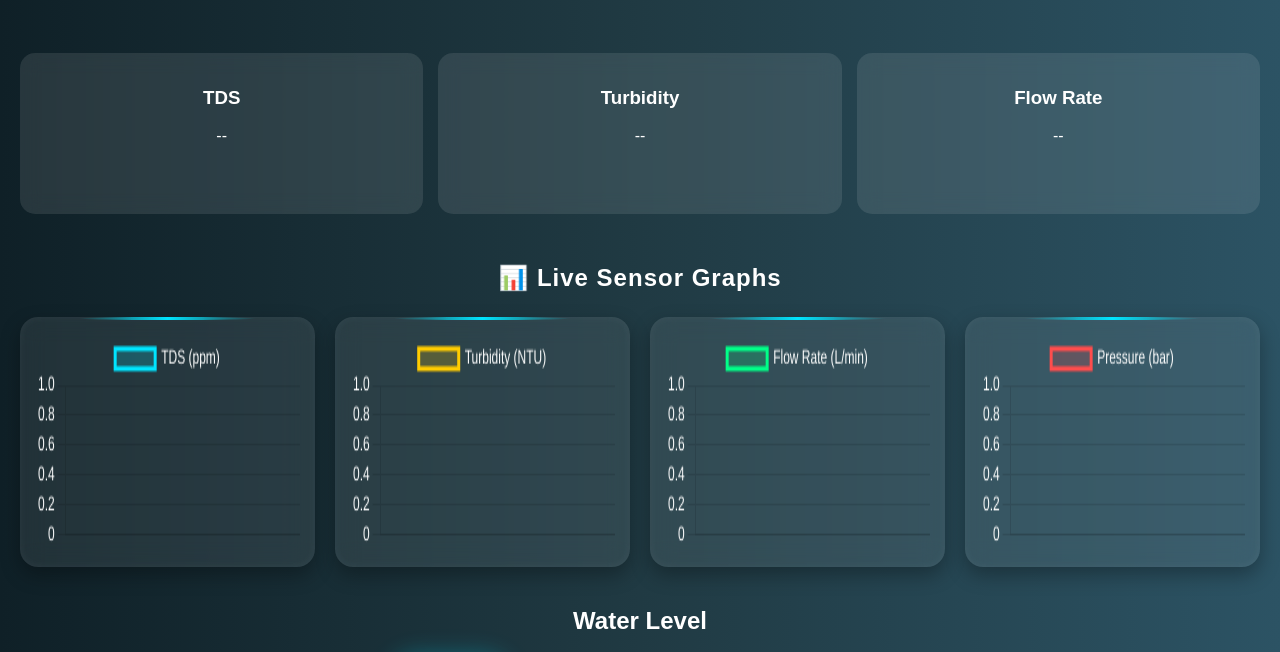
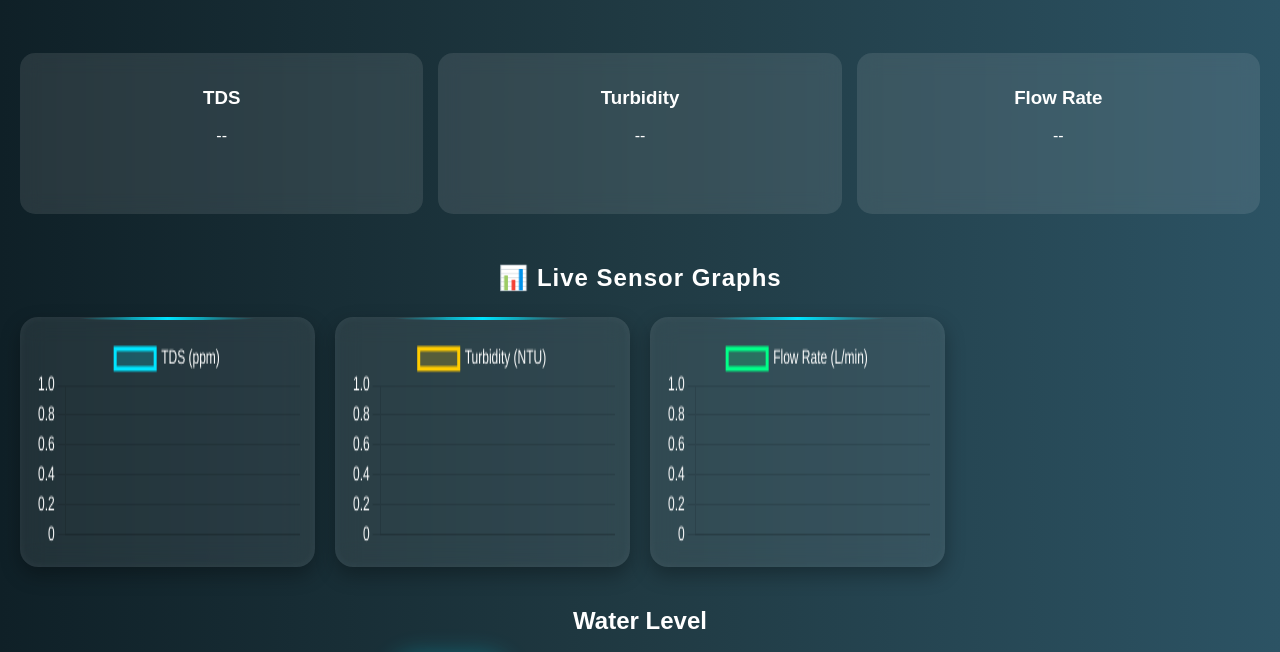
Before and after one commit to anumandh05/smart-aqua, a plain HTML site: page index.html in a window 1280 px wide. Shown: the part 95-747 px from the top of the page. Drawn offline with nearby package versions, Linux system fonts and the light colour scheme; no server answers.

Commit message:
pressure removed

```diff
--- a/index.html
+++ b/index.html
@@ -69,9 +69,6 @@
         <canvas id="flowChart"></canvas>
       </div>
 
-      <div class="chart-box">
-        <canvas id="pressureChart"></canvas>
-      </div>
 
     </div>
   </div>
```
